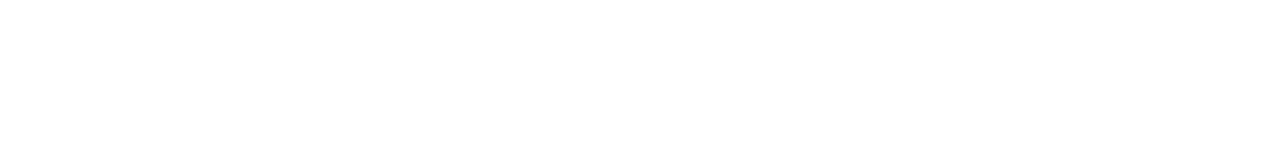
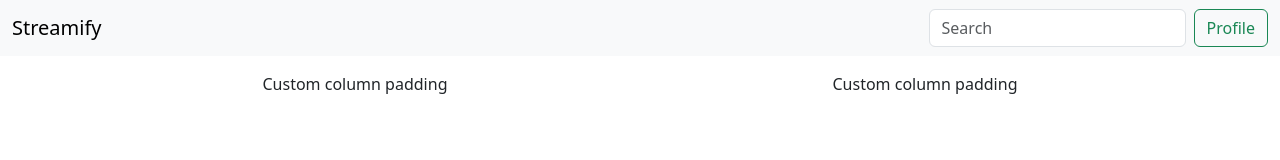
Before and after one commit to Zaksk/Streamify, a plain HTML site: page trending.html in a window 1280 px wide. Drawn offline with nearby package versions, Linux system fonts and the light colour scheme.

Commit message:
make basic html layout

```diff
--- a/trending.html
+++ b/trending.html
@@ -3,9 +3,29 @@
 <head>
     <meta charset="UTF-8">
     <meta name="viewport" content="width=device-width, initial-scale=1.0">
+    <link href="https://cdn.jsdelivr.net/npm/bootstrap@5.3.3/dist/css/bootstrap.min.css" rel="stylesheet" integrity="sha384-QWTKZyjpPEjISv5WaRU9OFeRpok6YctnYmDr5pNlyT2bRjXh0JMhjY6hW+ALEwIH" crossorigin="anonymous">
     <title>Trending</title>
 </head>
 <body>
-
+    <nav class="navbar bg-body-tertiary">
+        <div class="container-fluid">
+          <a class="navbar-brand">Streamify</a>
+          <form class="d-flex" role="search">
+            <input class="form-control me-2" type="search" placeholder="Search" aria-label="Search">
+            <button class="btn btn-outline-success">Profile</button>
+          </form>
+        </div>
+      </nav>
+    <!--2 COLUMN SEPERATION-->
+    <div class="container px-4 text-center">
+        <div class="row gx-5">
+          <div class="col">
+           <div class="p-3">Custom column padding</div>
+          </div>
+          <div class="col">
+            <div class="p-3">Custom column padding</div>
+          </div>
+        </div>
+      </div>
 </body>
 </html>
```
